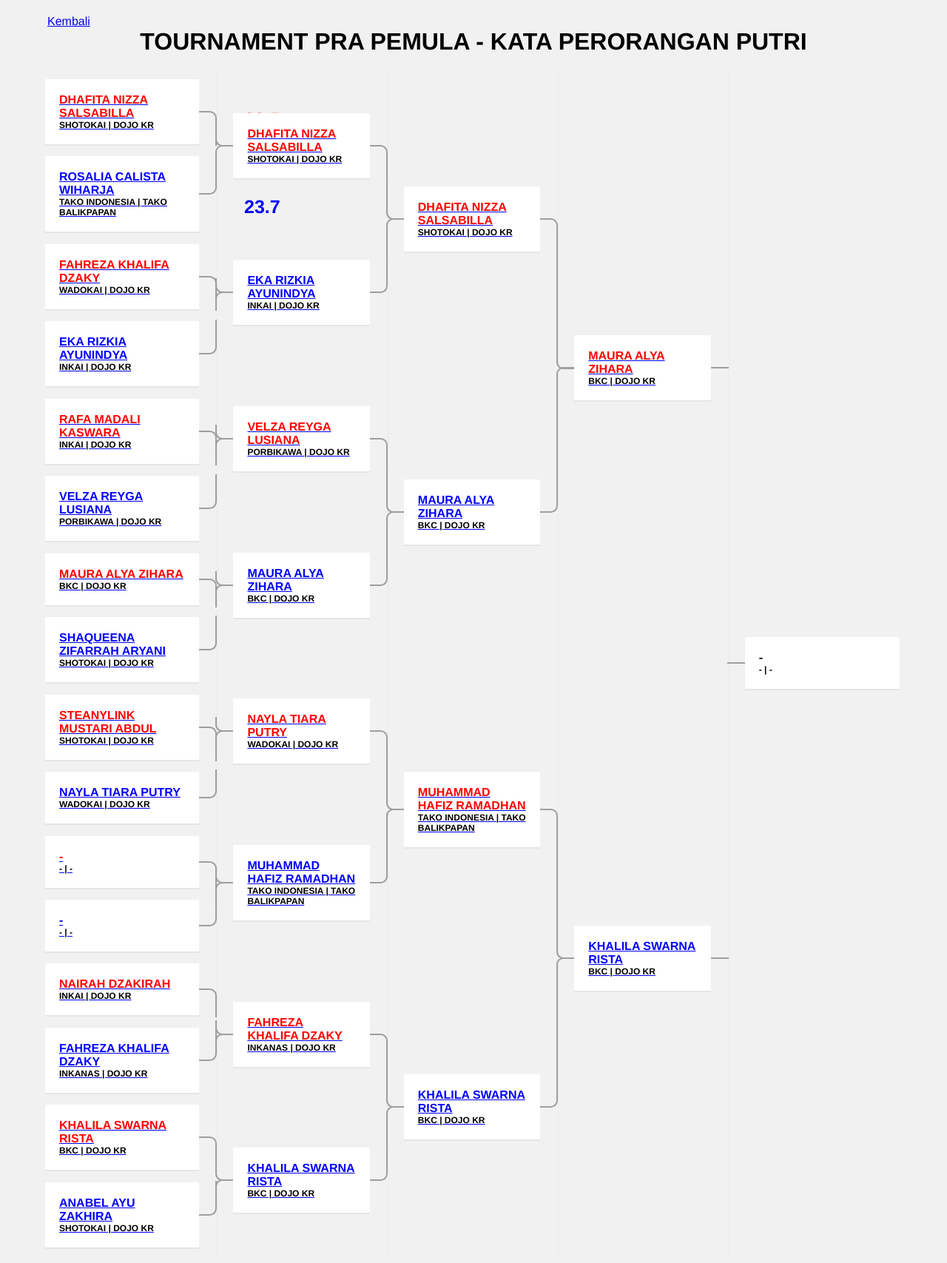
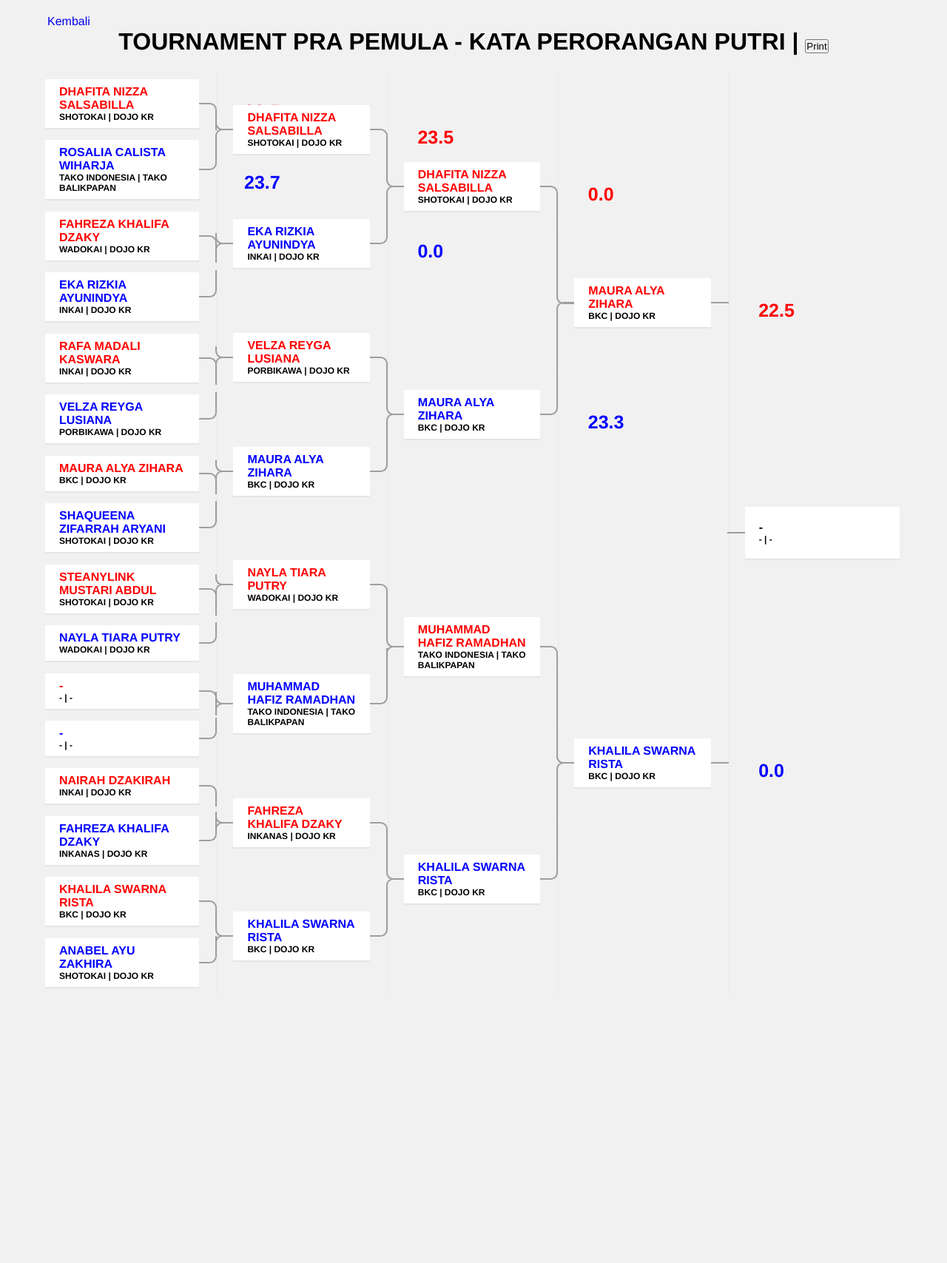
Before and after one commit to wellyfishy/ambrilindo_v2.0, a Django app: page /admin-dashboard/1/bagan-detail/288 in a window 1280 px wide. Shown: the whole page at 74% size. After the commit the page ends 1336 px from the top, so only its background shows below. Run offline with Django 5.2, Linux system fonts and the light colour scheme; a user stored in the database is signed in; data comes from the database, SQL or seed files in the repository; both versions use the stored data as it was after the commit.

Commit message:
print bagan, detail bagan round 5

```diff
--- a/backend/templates/admin/bagan-detail.html
+++ b/backend/templates/admin/bagan-detail.html
@@ -448,6 +448,21 @@ h2 {
 .tournament-bracket__medal--bronze {
   color: #CD7F32;
 }
+* {
+  text-decoration: none !important;
+}
+
+@media print {
+  body {
+    zoom: 0.6;
+  }
+  .hidden {
+    display: none !important;
+  }
+  .scores {
+    margin-left: 250px;
+  }
+}
 </style>
 {% endblock style %}
 
@@ -455,13 +470,13 @@ h2 {
 <html lang="en" >
 <head>
   <meta charset="UTF-8">
-  <title>Responsive Tournament Bracket</title>
+  <title>Bracket</title>
 </head>
 <body>
 <!-- partial:index.partial.html -->
-<div class="container">
+<div class="container" id="print-wrapper">
     <a href="{% url 'admin-dashboard' event_pk=event.pk %}">Kembali</a>
-  <h1>{{ bagan.nama_bagan }}</h1>
+  <h1>{{ bagan.nama_bagan }} | <button class="btn btn-success hidden" onclick="window.print()">Print</button></h1>
   <div class="tournament-bracket tournament-bracket--rounded">
     <div class="tournament-bracket__round tournament-bracket__round--quarterfinals">
       <h3 class="tournament-bracket__round-title"></h3>
@@ -469,14 +484,14 @@ h2 {
 
         {% for detail_bagan in detail_bagans_round_1 %}
         <li class="tournament-bracket__item">
-          <div class="tournament-bracket__match" tabindex="0">
+          <div class="tournament-bracket__match" tabindex="0" style="padding-top: 5px; padding-bottom: 5px;">
             <a href="{% url 'control-panel' event_pk=event.pk bagan_pk=bagan.pk detailbagan_pk=detail_bagan.pk %}">
             <table class="tournament-bracket__table">
               <tbody class="tournament-bracket">
                 <td class="tournament-bracket__team">
                   <span style="font-size: 12px"><b>{% if detail_bagan.atlet1 %}{{ detail_bagan.atlet1.perguruan.nama_perguruan }}{% else %}-{% endif %} | {% if detail_bagan.atlet1 %}{{ detail_bagan.atlet1.utusan.nama_utusan }}{% else %}-{% endif %}</b></span>
                   <span style="color: red; padding-top: -20px; max-width: 500px;"><b>{% if detail_bagan.atlet1 %}{{ detail_bagan.atlet1.nama_atlet }}{% else %}-{% endif %}</b></span>
-                  <span style="position: absolute; margin-left: 250px; font-size: 25px; color: red"><b>{% if detail_bagan.score1 %}{{ detail_bagan.score1 }}{% else %}{% endif %}</b></span>
+                  <span style="position: absolute; font-size: 25px; color: red; margin-left: 250px;" class="scores"><b>{% if detail_bagan.score1 %}{{ detail_bagan.score1 }}{% else %}{% endif %}</b></span>
                 </td>
               </tbody>
             </table>
@@ -484,7 +499,7 @@ h2 {
           </div>
         </li>
         <li class="tournament-bracket__item">
-          <div class="tournament-bracket__match" tabindex="0">
+          <div class="tournament-bracket__match" tabindex="0" style="padding-top: 5px; padding-bottom: 5px;">
             <a href="{% url 'control-panel' event_pk=event.pk bagan_pk=bagan.pk detailbagan_pk=detail_bagan.pk %}">
             <table class="tournament-bracket__table">
               <tbody class="tournament-bracket">
@@ -508,13 +523,14 @@ h2 {
 
         {% for detail_bagan in detail_bagans_round_2 %}
         <li class="tournament-bracket__item">
-          <div class="tournament-bracket__match" tabindex="0">
+          <div class="tournament-bracket__match" tabindex="0" style="padding-top: 5px; padding-bottom: 5px;">
             <a href="{% url 'control-panel' event_pk=event.pk bagan_pk=bagan.pk detailbagan_pk=detail_bagan.pk %}">
             <table class="tournament-bracket__table">
               <tbody class="tournament-bracket">
                 <td class="tournament-bracket__team">
                   <span style="font-size: 12px"><b>{% if detail_bagan.atlet1 %}{{ detail_bagan.atlet1.perguruan.nama_perguruan }}{% else %}-{% endif %} | {% if detail_bagan.atlet1 %}{{ detail_bagan.atlet1.utusan.nama_utusan }}{% else %}-{% endif %}</b></span>
-                    <span style="color: red; padding-top: -20px;"><b>{% if detail_bagan.atlet1 %}{{ detail_bagan.atlet1.nama_atlet }}{% else %}-{% endif %}</b></span>
+                  <span style="color: red; padding-top: -20px; max-width: 500px;"><b>{% if detail_bagan.atlet1 %}{{ detail_bagan.atlet1.nama_atlet }}{% else %}-{% endif %}</b></span>
+                  <span style="position: absolute; font-size: 25px; color: red; margin-left: 230px;" class="scores"><b>{% if detail_bagan.score1 %}{{ detail_bagan.score1 }}{% else %}{% endif %}</b></span>
                 </td>
               </tbody>
             </table>
@@ -522,13 +538,14 @@ h2 {
           </div>
         </li>
         <li class="tournament-bracket__item">
-          <div class="tournament-bracket__match" tabindex="0">
+          <div class="tournament-bracket__match" tabindex="0" style="padding-top: 5px; padding-bottom: 5px;">
             <a href="{% url 'control-panel' event_pk=event.pk bagan_pk=bagan.pk detailbagan_pk=detail_bagan.pk %}">
             <table class="tournament-bracket__table">
               <tbody class="tournament-bracket">
                 <td class="tournament-bracket__team">
                   <span style="font-size: 12px;"><b>{% if detail_bagan.atlet2 %}{{ detail_bagan.atlet2.perguruan.nama_perguruan }}{% else %}-{% endif %} | {% if detail_bagan.atlet2 %}{{ detail_bagan.atlet2.utusan.nama_utusan }}{% else %}-{% endif %}</b></span>
                   <span style="color: blue"><b>{% if detail_bagan.atlet2 %}{{ detail_bagan.atlet2.nama_atlet }}{% else %}-{% endif %}</b></span>
+                  <span style="position: absolute; margin-left: 230px; font-size: 25px; color: blue;"><b>{% if detail_bagan.score2 %}{{ detail_bagan.score2 }}{% else %}{% endif %}</b></span>
                 </td>
               </tbody>
             </table>
@@ -544,13 +561,14 @@ h2 {
       <ul class="tournament-bracket__list">
         {% for detail_bagan in detail_bagans_round_3 %}
         <li class="tournament-bracket__item">
-          <div class="tournament-bracket__match" tabindex="0">
+          <div class="tournament-bracket__match" tabindex="0" style="padding-top: 5px; padding-bottom: 5px;">
             <a href="{% url 'control-panel' event_pk=event.pk bagan_pk=bagan.pk detailbagan_pk=detail_bagan.pk %}">
             <table class="tournament-bracket__table">
               <tbody class="tournament-bracket">
                 <td class="tournament-bracket__team">
                   <span style="font-size: 12px"><b>{% if detail_bagan.atlet1 %}{{ detail_bagan.atlet1.perguruan.nama_perguruan }}{% else %}-{% endif %} | {% if detail_bagan.atlet1 %}{{ detail_bagan.atlet1.utusan.nama_utusan }}{% else %}-{% endif %}</b></span>
-                    <span style="color: red; padding-top: -20px;"><b>{% if detail_bagan.atlet1 %}{{ detail_bagan.atlet1.nama_atlet }}{% else %}-{% endif %}</b></span>
+                  <span style="color: red; padding-top: -20px; max-width: 500px;"><b>{% if detail_bagan.atlet1 %}{{ detail_bagan.atlet1.nama_atlet }}{% else %}-{% endif %}</b></span>
+                  <span style="position: absolute; font-size: 25px; color: red; margin-left: 230px;" class="scores"><b>{% if detail_bagan.score1 %}{{ detail_bagan.score1 }}{% else %}{% endif %}</b></span>
                 </td>
               </tbody>
             </table>
@@ -558,13 +576,14 @@ h2 {
           </div>
         </li>
         <li class="tournament-bracket__item">
-          <div class="tournament-bracket__match" tabindex="0">
+          <div class="tournament-bracket__match" tabindex="0" style="padding-top: 5px; padding-bottom: 5px;">
             <a href="{% url 'control-panel' event_pk=event.pk bagan_pk=bagan.pk detailbagan_pk=detail_bagan.pk %}">
             <table class="tournament-bracket__table">
               <tbody class="tournament-bracket">
                 <td class="tournament-bracket__team">
                   <span style="font-size: 12px;"><b>{% if detail_bagan.atlet2 %}{{ detail_bagan.atlet2.perguruan.nama_perguruan }}{% else %}-{% endif %} | {% if detail_bagan.atlet2 %}{{ detail_bagan.atlet2.utusan.nama_utusan }}{% else %}-{% endif %}</b></span>
                   <span style="color: blue"><b>{% if detail_bagan.atlet2 %}{{ detail_bagan.atlet2.nama_atlet }}{% else %}-{% endif %}</b></span>
+                  <span style="position: absolute; margin-left: 230px; font-size: 25px; color: blue;"><b>{% if detail_bagan.score2 %}{{ detail_bagan.score2 }}{% else %}{% endif %}</b></span>
                 </td>
               </tbody>
             </table>
@@ -579,13 +598,14 @@ h2 {
       <ul class="tournament-bracket__list">
         {% for detail_bagan in detail_bagans_round_4 %}
         <li class="tournament-bracket__item">
-          <div class="tournament-bracket__match" tabindex="0">
+          <div class="tournament-bracket__match" tabindex="0" style="padding-top: 5px; padding-bottom: 5px;">
             <a href="{% url 'control-panel' event_pk=event.pk bagan_pk=bagan.pk detailbagan_pk=detail_bagan.pk %}">
             <table class="tournament-bracket__table">
               <tbody class="tournament-bracket">
                 <td class="tournament-bracket__team">
                   <span style="font-size: 12px"><b>{% if detail_bagan.atlet1 %}{{ detail_bagan.atlet1.perguruan.nama_perguruan }}{% else %}-{% endif %} | {% if detail_bagan.atlet1 %}{{ detail_bagan.atlet1.utusan.nama_utusan }}{% else %}-{% endif %}</b></span>
-                  <span style="color: red; padding-top: -20px;"><b>{% if detail_bagan.atlet1 %}{{ detail_bagan.atlet1.nama_atlet }}{% else %}-{% endif %}</b></span>
+                  <span style="color: red; padding-top: -20px; max-width: 500px;"><b>{% if detail_bagan.atlet1 %}{{ detail_bagan.atlet1.nama_atlet }}{% else %}-{% endif %}</b></span>
+                  <span style="position: absolute; font-size: 25px; color: red; margin-left: 230px;" class="scores"><b>{% if detail_bagan.score1 %}{{ detail_bagan.score1 }}{% else %}{% endif %}</b></span>
                 </td>
               </tbody>
             </table>
@@ -593,13 +613,14 @@ h2 {
           </div>
         </li>
         <li class="tournament-bracket__item">
-          <div class="tournament-bracket__match" tabindex="0">
+          <div class="tournament-bracket__match" tabindex="0" style="padding-top: 5px; padding-bottom: 5px;">
             <a href="{% url 'control-panel' event_pk=event.pk bagan_pk=bagan.pk detailbagan_pk=detail_bagan.pk %}">
             <table class="tournament-bracket__table">
               <tbody class="tournament-bracket">
                 <td class="tournament-bracket__team">
                   <span style="font-size: 12px;"><b>{% if detail_bagan.atlet2 %}{{ detail_bagan.atlet2.perguruan.nama_perguruan }}{% else %}-{% endif %} | {% if detail_bagan.atlet2 %}{{ detail_bagan.atlet2.utusan.nama_utusan }}{% else %}-{% endif %}</b></span>
                   <span style="color: blue"><b>{% if detail_bagan.atlet2 %}{{ detail_bagan.atlet2.nama_atlet }}{% else %}-{% endif %}</b></span>
+                  <span style="position: absolute; margin-left: 230px; font-size: 25px; color: blue;"><b>{% if detail_bagan.score2 %}{{ detail_bagan.score2 }}{% else %}{% endif %}</b></span>
                 </td>
               </tbody>
             </table>
@@ -618,8 +639,8 @@ h2 {
             <table class="tournament-bracket__table">
               <tbody class="tournament-bracket">
                 <td class="tournament-bracket__team">
-                    <span style="font-size: 12px"><b>{% if detail_bagan.atlet1 %}{{ detail_bagan.atlet1.perguruan.nama_perguruan }}{% else %}-{% endif %} | {% if detail_bagan.atlet1 %}{{ detail_bagan.atlet1.utusan.nama_utusan }}{% else %}-{% endif %}</b></span>
-                    <span style="padding-top: -20px;"><b>{% if detail_bagan.atlet1 %}{{ detail_bagan.atlet1.nama_atlet }}{% else %}-{% endif %}</b></span>
+                    <span style="font-size: 12px"><b>{% if detail_bagan_round_5.atlet1 %}{{ detail_bagan_round_5.atlet1.perguruan.nama_perguruan }}{% else %}-{% endif %} | {% if detail_bagan_round_5.atlet1 %}{{ detail_bagan_round_5.atlet1.utusan.nama_utusan }}{% else %}-{% endif %}</b></span>
+                    <span style="padding-top: -20px;"><b>{% if detail_bagan_round_5.atlet1 %}{{ detail_bagan_round_5.atlet1.nama_atlet }}{% else %}-{% endif %}</b></span>
                 </td>
               </tbody>
             </table>
--- a/backend/views.py
+++ b/backend/views.py
@@ -322,6 +322,8 @@ def admin_dashboard(request, event_pk):
                             detail_bagan.save()
                             new_detail_bagan.save()
 
+                    detail_bagan_round_5 = DetailBagan.objects.create(bagan=bagan, round=5, urutan=1)
+
             return redirect('admin-dashboard', event_pk=event_pk)
 
     context = {
@@ -342,6 +344,7 @@ def admin_bagan_detail(request, event_pk, bagan_pk):
     detail_bagans_round_2 = DetailBagan.objects.filter(bagan=bagan, round=2).order_by('urutan')
     detail_bagans_round_3 = DetailBagan.objects.filter(bagan=bagan, round=3).order_by('urutan')
     detail_bagans_round_4 = DetailBagan.objects.filter(bagan=bagan, round=4).order_by('urutan')
+    detail_bagan_round_5 = DetailBagan.objects.filter(bagan=bagan, round=5).first()
 
     context = {
         'on': 'utama',
@@ -352,6 +355,7 @@ def admin_bagan_detail(request, event_pk, bagan_pk):
         'detail_bagans_round_2': detail_bagans_round_2,
         'detail_bagans_round_3': detail_bagans_round_3,
         'detail_bagans_round_4': detail_bagans_round_4,
+        'detail_bagan_round_5': detail_bagan_round_5,
     }
 
     return render(request, 'admin/bagan-detail.html', context)
```
Also changed, not shown: db.sqlite3. Lines whose indentation alone changed are shown as unchanged.
